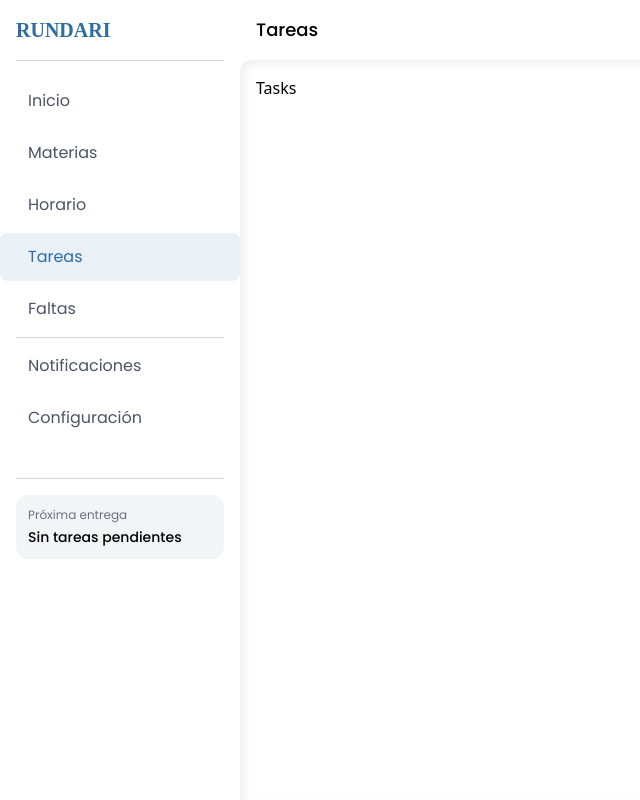
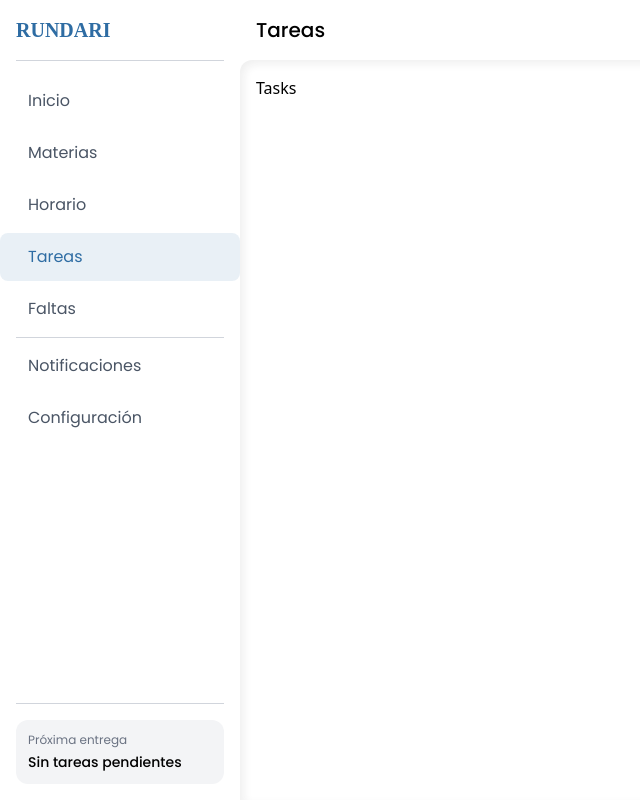
Before and after one commit to liuxkdev/rundari-project, a React (Vite) app: page /tareas in a window 1280 px wide. Shown: the whole page, without its empty margins (0-640 px from the left). Built offline with nearby package versions, Linux system fonts and the light colour scheme; some icons are missing; a web font is replaced by a local one.

Commit message:
mejoras responsive

```diff
--- a/package.json
+++ b/package.json
@@ -11,6 +11,7 @@
   },
   "dependencies": {
     "@tailwindcss/vite": "^4.1.10",
+    "framer-motion": "^12.18.1",
     "react": "^19.1.0",
     "react-dom": "^19.1.0",
     "react-router-dom": "^7.6.2",
--- a/src/App.jsx
+++ b/src/App.jsx
@@ -1,16 +1,36 @@
 import Sidebar from "./components/Sidebar/Sidebar";
 import MainContent from "./components/MainContent";
-import { BrowserRouter as Router} from "react-router-dom";
+import { BrowserRouter as Router } from "react-router-dom";
 import { useState } from "react";
+import { motion, AnimatePresence } from "framer-motion";
 
 function App() {
-    const [sidebarOpen, setSidebarOpen] = useState(false)
+    const [sidebarOpen, setSidebarOpen] = useState(false);
 
     return (
         <Router>
             <div className="grid h-[100dvh] sm:grid-cols-[240px_1fr]">
-                <Sidebar isOpen={sidebarOpen} toggleSidebar={() => setSidebarOpen(!sidebarOpen)}/>
-                <MainContent toggleSidebar={() => setSidebarOpen(!sidebarOpen)}/>
+                <Sidebar
+                    isOpen={sidebarOpen}
+                    toggleSidebar={() => setSidebarOpen(!sidebarOpen)}
+                />
+                <AnimatePresence>
+                    {sidebarOpen && (
+                        <motion.div
+                            key="overlay"
+                            initial={{ opacity: 0 }}
+                            animate={{ opacity: 0.2 }}
+                            exit={{ opacity: 0 }}
+                            transition={{ duration: 0.3 }}
+                            className="fixed inset-0 bg-black backdrop-blur-sm z-30 sm:hidden"
+                            onClick={() => setSidebarOpen(false)}
+                        />
+                    )}
+                </AnimatePresence>
+
+                <MainContent
+                    toggleSidebar={() => setSidebarOpen(!sidebarOpen)}
+                />
             </div>
         </Router>
     );
--- a/src/components/Header.jsx
+++ b/src/components/Header.jsx
@@ -1,11 +1,14 @@
 export default function Header({ title, toggleSidebar }) {
     return (
-        <header className="flex p-4 ">
-            <button onClick={toggleSidebar} className="sm:hidden mr-4 text-xl cursor-pointer">
-                <i className="bx bxs-menu"></i>
+        <header className="flex p-4 items-end">
+            <button
+                onClick={toggleSidebar}
+                className="sm:hidden mr-10 cursor-pointer"
+            >
+                <i class="bxr bx-menu-wide text-xl"></i>
             </button>
             <div>
-                <h2 className="font-poppins text-lg font-medium">{title}</h2>
+                <h2 className="font-poppins text-xl font-medium">{title}</h2>
             </div>
         </header>
     );
--- a/src/components/MainContent.jsx
+++ b/src/components/MainContent.jsx
@@ -10,7 +10,7 @@ import Config from "./pages/Config";
 
 export default function MainContent({ toggleSidebar }) {
     return (
-        <main className="grid grid-rows-[auto_1fr]">
+        <main className="grid grid-rows-[auto_1fr] min-h-[100dvh]">
             <Routes>
                 <Route
                     path="/"
@@ -64,7 +64,7 @@ export default function MainContent({ toggleSidebar }) {
                     }
                 ></Route>
             </Routes>
-            <section className="rounded-t-xl inset-shadow-[0.25rem_0.25rem_0.5rem_#22222211] p-4 overflow-auto">
+            <section className="rounded-t-xl sm:inset-shadow-[0.25rem_0.25rem_0.5rem_#22222211] p-4 overflow-auto">
                 <div>
                     <Routes>
                         <Route path="/" element={<Home />}></Route>
--- a/src/components/Sidebar/Sidebar.jsx
+++ b/src/components/Sidebar/Sidebar.jsx
@@ -3,7 +3,7 @@ import Nav from "./Nav";
 export default function Sidebar({ isOpen, toggleSidebar }) {
     return (
         <aside
-            className={`sm:shadow-none shadow-xl fixed sm:static bg-white h-full w-[240px] z-40 transform transition-transform duration-300 ${
+            className={`sm:shadow-none shadow-xl fixed sm:static bg-white h-full w-[240px] z-40 transform transition-transform duration-300 grid grid-rows-[auto_1fr_auto] rounded-tr-2xl ease-in-out ${
                 isOpen ? "translate-x-0" : "-translate-x-full sm:translate-x-0"
             }`}
         >
```
Also changed, not shown: src/index.css (line endings or trailing spaces), 1 other file (tests, documents, lock files or other folders).
